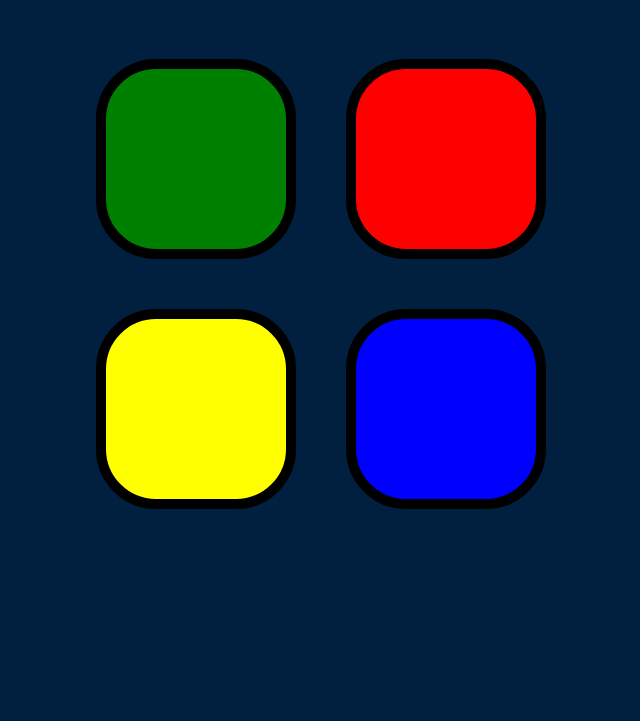
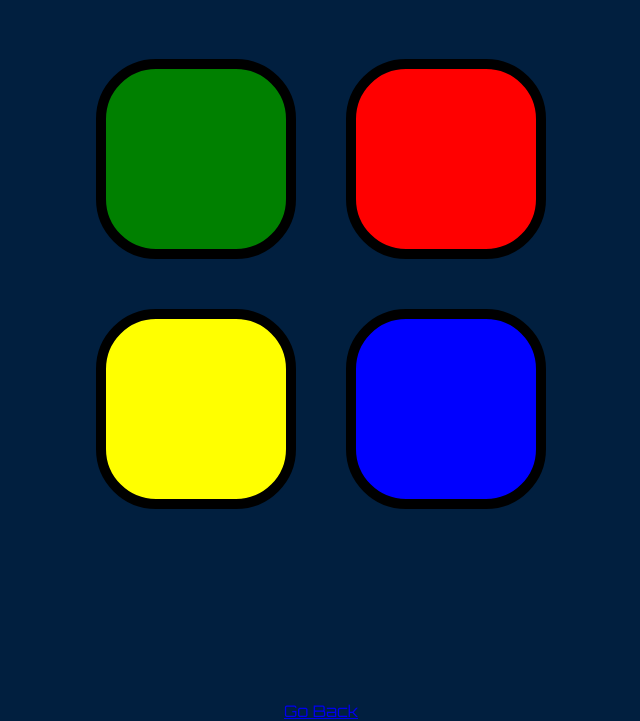
Before and after one commit to Veltrie/Simon-Game-JS, a plain HTML site: page index.html in a window 1280 px wide. Shown: the part 98-819 px from the top of the page, without its empty margins (319-959 px from the left). Drawn offline with nearby package versions, Linux system fonts and the light colour scheme.

Commit message:
added a back button

```diff
--- a/index.html
+++ b/index.html
@@ -29,6 +29,7 @@
       <h2 class="score"></h2>
       <h1 class="press"></h1>
     </div>
+    <a href="https://veltrie.github.io/VeltriePortfolio/">Go Back</a>
     <script src="https://ajax.googleapis.com/ajax/libs/jquery/3.6.0/jquery.min.js"></script>
     <script src="./game.js"></script>
   </body>
```
